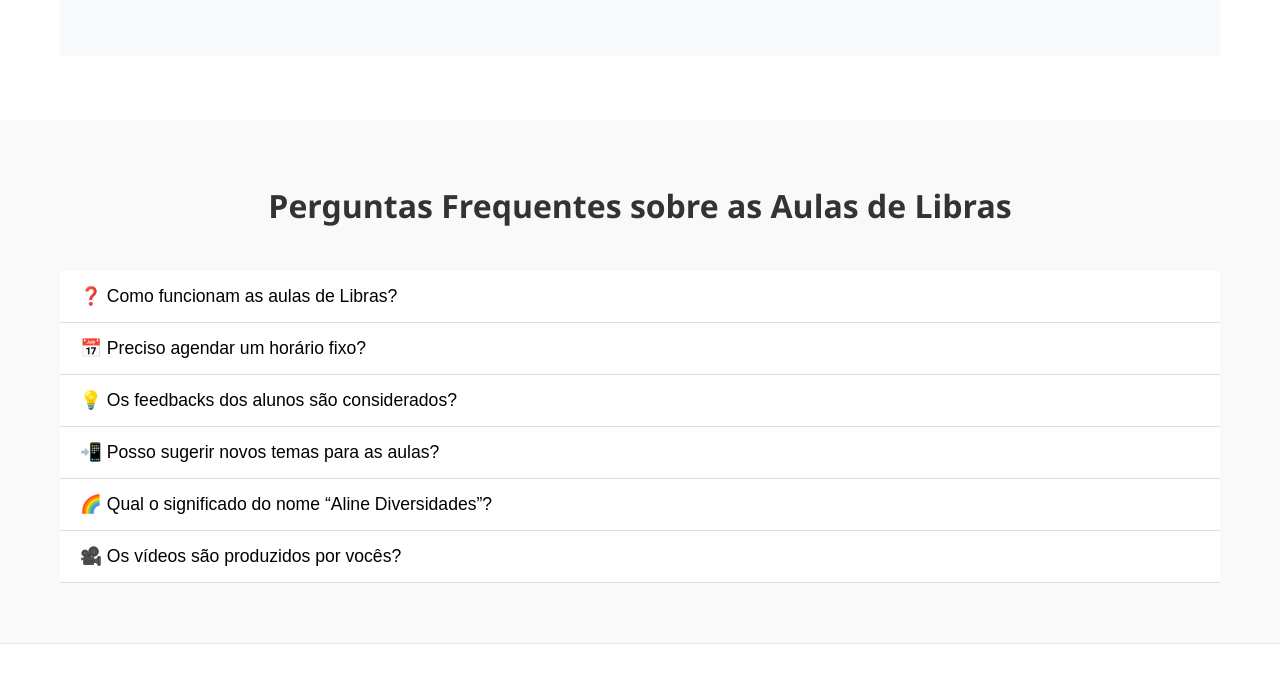
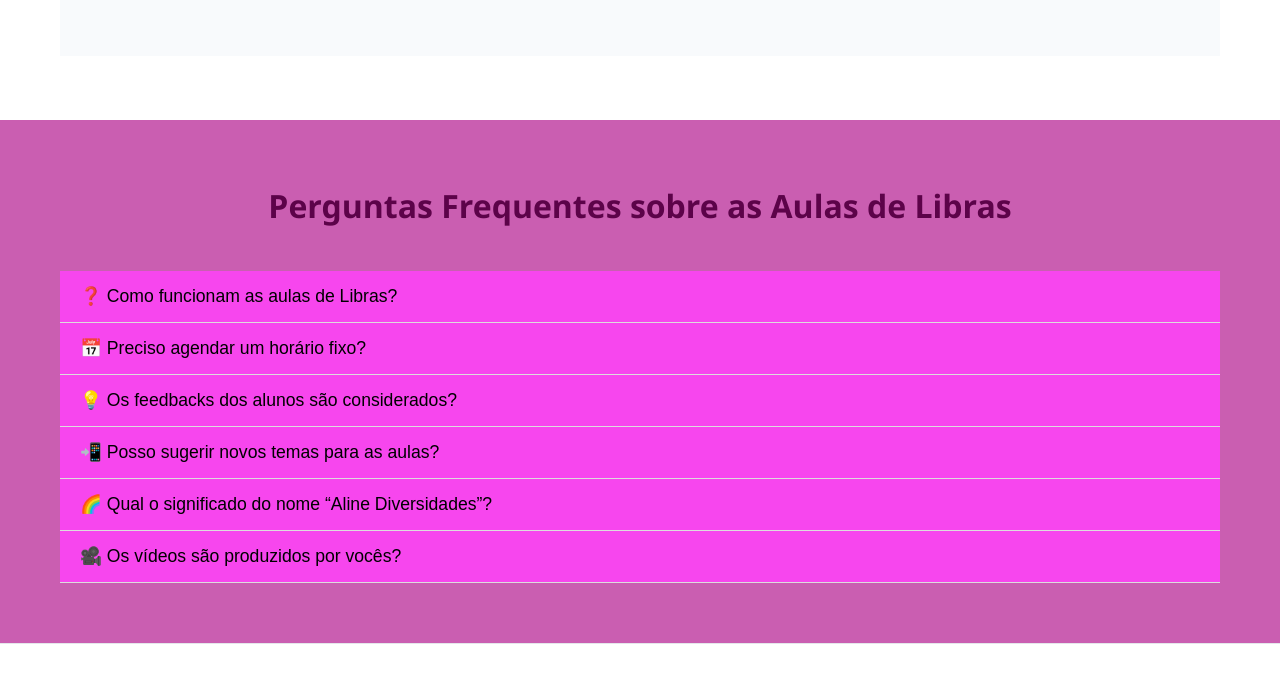
Before and after one commit to Sergioaero1/Aline, a plain HTML site: page index.html in a window 1280 px wide. Shown: the part 4440-5116 px from the top of the page. Drawn offline with Linux system fonts and the light colour scheme.

Commit message:
Update styles.css

```diff
--- a/styles.css
+++ b/styles.css
@@ -916,7 +916,7 @@ p {
 
 .faq-section {
   padding: 60px 20px;
-  background-color: #f9f9f9;
+  background-color: #ca5eb1;
   font-family: 'Segoe UI', sans-serif;
 }
 
@@ -924,11 +924,11 @@ p {
   text-align: center;
   font-size: 2rem;
   margin-bottom: 40px;
-  color: #333;
+  color: #5c0349;
 }
 
 .accordion-btn {
-  background-color: #fff;
+  background-color: #f746ee;
   border: none;
   padding: 15px 20px;
   width: 100%;
```
